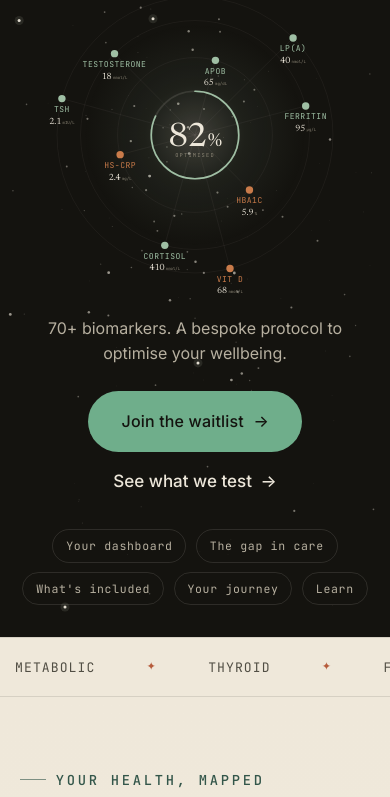
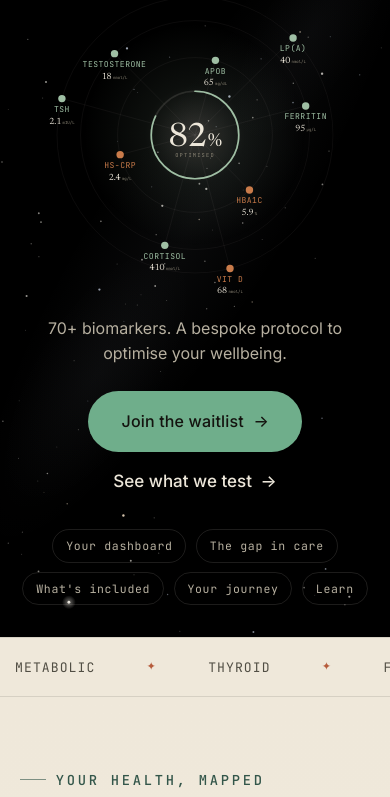
Before and after one commit to abennett-AL/my-booking-site, a plain HTML site: page index.html in a window 390 px wide. Shown: the part 201-998 px from the top of the page. Drawn offline with Linux system fonts and the light colour scheme.

Commit message:
Hero: darker night sky with depth layers and a Milky Way band
- Hero background is pure black (#000) via a new --sky token, instead
  of #14130F. Text, orbit, cards and buttons keep their colours. In the
  dark theme the last 10rem fades into the page colour so the hero
  doesn't end in a hard line; the light theme keeps its edge.
- Starfield rewritten as a static sky in three layers: about 300 faint
  far stars, 90 mid stars and 12 bright near stars (most with a soft
  halo), mostly neutral white with a few faintly blue-white or warm.
  A faint diagonal Milky Way band (three soft glow patches, with far
  and mid stars bunched along it) runs behind the orbit.
- Seeded, so the sky is the same on every visit. Counts scale with the
  hero's area (about 140 stars on a phone). Mid and near stars keep
  clear of the headline, copy and buttons; near stars keep off the
  orbit. Redrawn when the hero changes size (rotation, resize).
- No motion: no twinkle, parallax or shooting stars.

Cache bump ?v=38 -> ?v=39 on all pages (dashboard images stay at v37).

Verified in the local preview at desktop, 375x812 and landscape, light
and dark themes: no console errors, no horizontal overflow.

Co-Authored-By: Claude Opus 5.5 <noreply@anthropic.com>

```diff
--- a/assets/css/styles.css
+++ b/assets/css/styles.css
@@ -1325,8 +1325,18 @@ html[data-theme="dark"] .dash-screen {
   --orbit-track:  rgba(237,231,218,.12);
   --glow-core:    rgba(237,231,218,.22);
   --glow-mid:     rgba(159,191,164,.08);
-  background: var(--paper);
+  /* The sky itself is pure black, darker than the dark theme's paper, so the
+     stars read as depth. Only the band's background uses it: cards, tags and
+     the orbit keep the --paper family above. */
+  --sky:            #000;
+  background: var(--sky);
   color: var(--ink);
+}
+/* Dark theme: the page below is #14130F, so the black sky eases into it over
+   the last 10rem instead of ending in a hard line. The light theme keeps its
+   clean edge against the cream marquee. */
+html[data-theme="dark"] .hero-centered {
+  background: linear-gradient(to bottom, var(--sky) calc(100% - 10rem), #14130F);
 }
 /* Primary CTA carries the accent green in the hero, matching dark mode */
 .hero-centered .btn-primary { background: var(--evergreen); color: #14130F; }
--- a/assets/js/main.js
+++ b/assets/js/main.js
@@ -500,39 +500,136 @@
   ];
 
   /* ---------- Starfield behind the hero (always-dark band) ---------- */
-  // Static, "real"-looking night sky: many faint stars, a few bright ones
-  // with a soft halo, clustered irregularly rather than evenly spread.
+  // A static night sky in three depth layers: a haze of faint far stars, a
+  // scatter of mid stars and a few bright near ones, over a faint Milky Way
+  // band. Seeded, so it is the same sky on every visit. Star counts scale with
+  // the hero's area; mid and near stars keep clear of the headline, copy and
+  // buttons, and near stars keep off the orbit. Redrawn when the hero changes
+  // size (rotation, resize, late font swap). No motion.
   function initStars() {
     const hero = document.querySelector('.hero-centered');
     if (!hero) return;
+
     const NS = 'http://www.w3.org/2000/svg';
-    const svg = document.createElementNS(NS, 'svg');
-    svg.setAttribute('class', 'hero-stars');
-    svg.setAttribute('aria-hidden', 'true');
-    const frag = document.createDocumentFragment();
-    const star = (x, y, r, o) => {
-      const c = document.createElementNS(NS, 'circle');
-      c.setAttribute('cx', x + '%'); c.setAttribute('cy', y + '%');
-      c.setAttribute('r', r); c.setAttribute('fill', '#EDE7DA');
-      c.setAttribute('opacity', o.toFixed(2));
-      return c;
+    const el = (tag, attrs) => {
+      const n = document.createElementNS(NS, tag);
+      for (const k in attrs) n.setAttribute(k, attrs[k]);
+      return n;
     };
-    for (let i = 0; i < 170; i++) {
-      // Two overlapping distributions give gentle clustering.
-      const x = (Math.random() * 100 + Math.random() * 100) / 2;
-      const y = (Math.random() * 100 + Math.random() * 100) / 2;
-      // Mostly dim pinpricks; occasionally brighter.
-      const mag = Math.pow(Math.random(), 2.2);
-      frag.appendChild(star(x, y, 0.4 + mag * 1.1, 0.12 + mag * 0.55));
+    const svg = el('svg', { class: 'hero-stars', 'aria-hidden': 'true', focusable: 'false' });
+    hero.prepend(svg);
+
+    // Small seeded PRNG (mulberry32): same numbers in, same sky out.
+    const seeded = seed => () => {
+      seed = (seed + 0x6D2B79F5) | 0;
+      let t = Math.imul(seed ^ (seed >>> 15), 1 | seed);
+      t = (t + Math.imul(t ^ (t >>> 7), 61 | t)) ^ t;
+      return ((t ^ (t >>> 14)) >>> 0) / 4294967296;
+    };
+    const gauss = rnd => Math.sqrt(-2 * Math.log(1 - rnd())) * Math.cos(2 * Math.PI * rnd());
+    // Mostly neutral white; a few faintly blue-white or warm, as real stars are.
+    const tint = c => (c < 0.16 ? '#D3DDEF' : c < 0.27 ? '#F1DEC4' : '#EEEAE2');
+    // Stars per 10,000 px² of hero. The area is clamped so a phone still gets
+    // a full sky and a very wide screen doesn't draw thousands of nodes.
+    const DENSITY = { far: 1.9, mid: 0.58, near: 0.08 };
+    // Layout boxes relative to the hero, ignoring the .hero-fade entrance
+    // transform (offset* values are untransformed).
+    const origin = n => { let x = 0, y = 0; for (let e = n; e; e = e.offsetParent) { x += e.offsetLeft; y += e.offsetTop; } return [x, y]; };
+
+    let lastW = 0, lastH = 0;
+    function draw(force) {
+      const W = hero.clientWidth, H = hero.clientHeight;
+      if (!W || !H) return;
+      if (!force && W === lastW && Math.abs(H - lastH) < 2) return;
+      lastW = W; lastH = H;
+      const area = Math.min(Math.max(W * H, 550000), 2600000) / 10000;
+
+      const [hx, hy] = origin(hero);
+      const pad = 18;
+      const text = [...hero.querySelectorAll('.hero-intro .eyebrow, .hero-intro .display, .hero-body, .hero-actions')]
+        .map(n => { const [x, y] = origin(n); return { l: x - hx - pad, t: y - hy - pad, r: x - hx + n.offsetWidth + pad, b: y - hy + n.offsetHeight + pad }; });
+      const inText = (x, y) => text.some(b => x > b.l && x < b.r && y > b.t && y < b.b);
+      const orbitEl = hero.querySelector('.orbit');
+      let orbit = null;
+      if (orbitEl) {
+        const [ox, oy] = origin(orbitEl);
+        orbit = { x: ox - hx + orbitEl.offsetWidth / 2, y: oy - hy + orbitEl.offsetHeight / 2, r: orbitEl.offsetWidth * 0.42 };
+      }
+      const inOrbit = (x, y) => !!orbit && Math.hypot(x - orbit.x, y - orbit.y) < orbit.r;
+
+      // Milky Way band: a diagonal strip through the middle of the hero,
+      // steeper on portrait screens so it still crosses the width.
+      const deg = W < H ? -58 : -20, ang = deg * Math.PI / 180;
+      const dx = Math.cos(ang), dy = Math.sin(ang);
+      const cx = W / 2, cy = H / 2, len = Math.hypot(W, H);
+      const spread = Math.min(W, H) * 0.09;
+      const point = (rnd, banded) => {
+        if (!banded) return [rnd() * W, rnd() * H];
+        const t = (rnd() - 0.5) * len, o = gauss(rnd) * spread;
+        return [cx + dx * t - dy * o, cy + dy * t + dx * o];
+      };
+
+      const frag = document.createDocumentFragment();
+      const defs = el('defs', {});
+      const grad = (id, color, op) => {
+        const g = el('radialGradient', { id });
+        g.append(el('stop', { offset: '0%', 'stop-color': color, 'stop-opacity': op }),
+                 el('stop', { offset: '100%', 'stop-color': color, 'stop-opacity': '0' }));
+        defs.appendChild(g);
+      };
+      grad('starHalo', '#EEEAE2', '0.45');
+      grad('skyDust', '#C8D2E4', '1');
+      frag.appendChild(defs);
+
+      // A soft glow along the band, in three overlapping patches so it
+      // doesn't read as one neat stripe.
+      [[0.5, 0.42, 2.6, 0.045], [0.3, 0.16, 1.8, 0.035], [0.74, 0.14, 1.5, 0.03]].forEach(([at, rx, ry, op]) => {
+        const t = (at - 0.5) * len, x = cx + dx * t, y = cy + dy * t;
+        frag.appendChild(el('ellipse', {
+          cx: x.toFixed(1), cy: y.toFixed(1), rx: (len * rx).toFixed(1), ry: (spread * ry).toFixed(1),
+          transform: `rotate(${deg} ${x.toFixed(1)} ${y.toFixed(1)})`, fill: 'url(#skyDust)', opacity: op,
+        }));
+      });
+
+      const dot = (x, y, r, c, o) => el('circle', { cx: x.toFixed(1), cy: y.toFixed(1), r: r.toFixed(2), fill: tint(c), opacity: o.toFixed(2) });
+      const layer = (name, seed, bandShare, avoid, make) => {
+        const rnd = seeded(seed);
+        const n = Math.round(DENSITY[name] * area);
+        for (let i = 0, tries = 0; i < n && tries < n * 5; tries++) {
+          const banded = rnd() < bandShare;
+          const [x, y] = point(rnd, banded);
+          const m = rnd(), c = rnd();
+          if (x < 0 || x > W || y < 0 || y > H || (avoid && avoid(x, y))) continue;
+          make(x, y, m, c);
+          i++;
+        }
+      };
+      // Far: tiny and faint, the haze that gives the sky its depth.
+      layer('far', 11, 0.45, null, (x, y, m, c) => {
+        const k = Math.pow(m, 1.6);
+        frag.appendChild(dot(x, y, 0.5 + k * 0.35, c, 0.22 + k * 0.33));
+      });
+      // Mid: small, medium brightness.
+      layer('mid', 23, 0.25, inText, (x, y, m, c) => {
+        const k = Math.pow(m, 1.4);
+        frag.appendChild(dot(x, y, 0.75 + k * 0.45, c, 0.45 + k * 0.3));
+      });
+      // Near: a handful of bright stars, most with a soft halo.
+      layer('near', 37, 0, (x, y) => inText(x, y) || inOrbit(x, y), (x, y, m, c) => {
+        if (m > 0.3) frag.appendChild(el('circle', { cx: x.toFixed(1), cy: y.toFixed(1), r: (5 + m * 3).toFixed(1), fill: 'url(#starHalo)' }));
+        frag.appendChild(dot(x, y, 1.1 + m * 0.5, c, 0.85 + m * 0.15));
+      });
+
+      svg.setAttribute('viewBox', `0 0 ${W} ${H}`);
+      svg.replaceChildren(frag);
     }
-    for (let i = 0; i < 7; i++) {
-      const x = Math.random() * 100, y = Math.random() * 100;
-      const halo = star(x, y, 4.5, 0.10);          // soft glow
-      const core = star(x, y, 1.5, 0.95);          // bright core
-      frag.append(halo, core);
+
+    draw(true);
+    if (document.fonts && document.fonts.ready) document.fonts.ready.then(() => draw(true));
+    if ('ResizeObserver' in window) {
+      let raf = 0;
+      new ResizeObserver(() => { cancelAnimationFrame(raf); raf = requestAnimationFrame(() => draw(false)); }).observe(hero);
     }
-    svg.appendChild(frag);
-    hero.prepend(svg);
   }
 
   function initOrbit() {
--- a/index.html
+++ b/index.html
@@ -8,7 +8,7 @@
   <link rel="icon" type="image/svg+xml" href="assets/img/activelabs-mark.svg">
   <link rel="apple-touch-icon" href="assets/img/activelabs-logo.png">
   <script>(function(){try{if(localStorage.getItem("al-theme")==="dark")document.documentElement.setAttribute("data-theme","dark");}catch(e){}})();</script>
-  <link rel="stylesheet" href="assets/css/styles.css?v=38">
+  <link rel="stylesheet" href="assets/css/styles.css?v=39">
 </head>
 <body data-page="index">
 
@@ -311,6 +311,6 @@
     </section>
   </main>
 
-  <script src="assets/js/main.js?v=38"></script>
+  <script src="assets/js/main.js?v=39"></script>
 </body>
 </html>
```
Also changed, not shown: about.html (+2 -2 lines), active-events/coffee-mornings.html (+2 -2 lines), active-events/index.html (+2 -2 lines), active-events/run-club.html (+2 -2 lines), active-newsroom.html (+2 -2 lines), activewear/classic-tee.html (+2 -2 lines), activewear/index.html (+2 -2 lines), activewear/resistance-bands.html (+2 -2 lines), book.html (+2 -2 lines), for-teams.html (+2 -2 lines), longevity-lab.html (+2 -2 lines), membership.html (+2 -2 lines), privacy.html (+2 -2 lines), recipes.html (+2 -2 lines), 1 more files.
